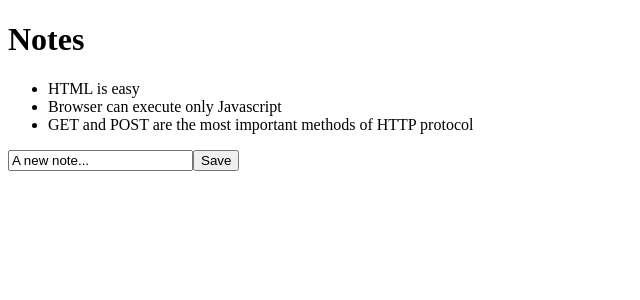
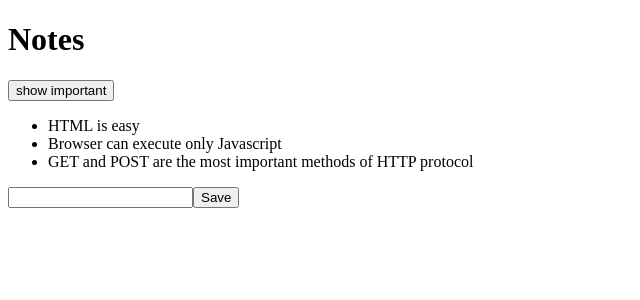
Before and after one commit to 15ambm/FullStackOpen, a React (Create React App) app in the folder Part 2/examples/: page / in a window 1280 px wide. Shown: the top 300 px of the page, without its empty margins (0-640 px from the left). Built offline with nearby package versions, Linux system fonts and the light colour scheme.

Commit message:
- part 2.2 example, add toggle button for list

```diff
--- a/Part 2/examples/src/App.js
+++ b/Part 2/examples/src/App.js
@@ -4,9 +4,8 @@
 const App = (props) => {
 
     const [notes, setNotes] = useState(props.notes)
-    const [newNote, setNewNote] = useState(
-      'A new note...'
-    )
+    const [newNote, setNewNote] = useState('')
+    const [showAll, setShowAll] = useState(true)
 
     const addNote = (event) => {
       event.preventDefault()
@@ -20,17 +19,23 @@
       setNewNote('')
     }
 
-
     const handleNoteChange = (event) => {
       console.log(event.target.value)
       setNewNote(event.target.value)
     }
 
+    const notesToShow = showAll ? notes : notes.filter(note => note.important)
+
     return (
       <div>
         <h1>Notes</h1>
+        <div>
+          <button onClick={() => setShowAll(!showAll)}>
+            show {showAll ? "important" : "all"}
+          </button>
+        </div>
         <ul>
-          {notes.map(note =>
+          {notesToShow.map(note =>
             <Note key={note.id} note={note}/>
             )}
         </ul>
```
